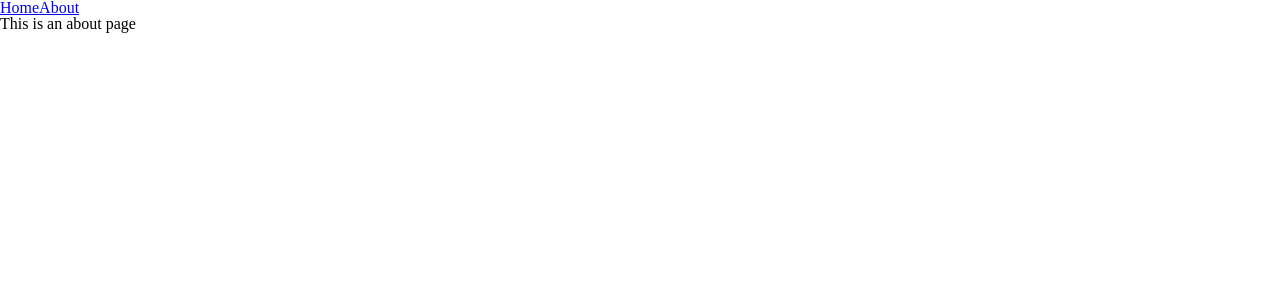
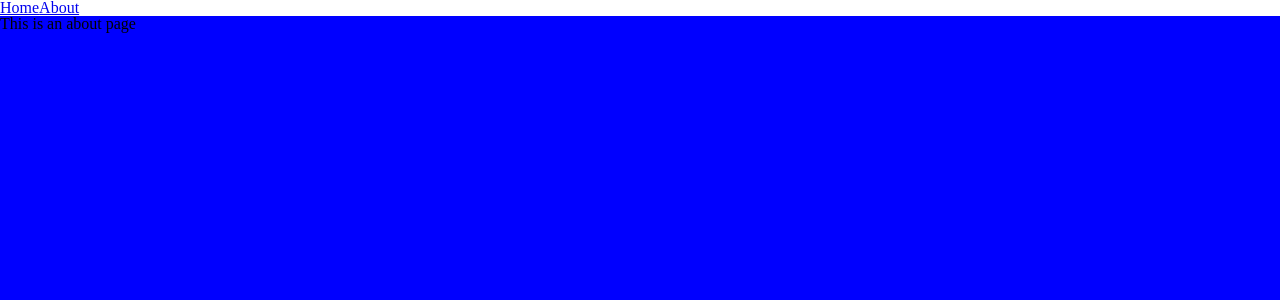
Before and after one commit to chubbychang914/Vue-TS-Practice, a Vue app: page /about in a window 1280 px wide. Shown: the top 300 px of the page. Built offline with nearby package versions, Linux system fonts and the light colour scheme.

Commit message:
installed scss to project

```diff
--- a/package.json
+++ b/package.json
@@ -26,6 +26,7 @@
     "eslint": "^8.45.0",
     "eslint-plugin-vue": "^9.15.1",
     "npm-run-all": "^4.1.5",
+    "sass": "^1.64.1",
     "typescript": "~5.1.6",
     "vite": "^4.4.6",
     "vue-tsc": "^1.8.6"
--- a/src/assets/scss/index.css
+++ /dev/null
@@ -1 +0,0 @@
-@import "./reset.css";
--- /dev/null
+++ b/src/assets/scss/index.scss
@@ -0,0 +1 @@
+@import "./reset.scss";
--- a/src/main.ts
+++ b/src/main.ts
@@ -1,4 +1,4 @@
-import './assets/scss/index.css'
+import './assets/scss/index.scss'
 
 import { createApp } from 'vue'
 import { createPinia } from 'pinia'
--- a/src/views/AboutView.vue
+++ b/src/views/AboutView.vue
@@ -4,4 +4,10 @@
   </div>
 </template>
 
-<style scoped></style>
+<style lang="scss" scoped>
+#AboutView {
+  background-color: blue;
+  width: 100vw;
+  height: 100vh;
+}
+</style>
```
Also changed, not shown: src/assets/scss/reset.scss (renamed from src/assets/scss/reset.css), 1 other file (tests, documents, lock files or other folders).
